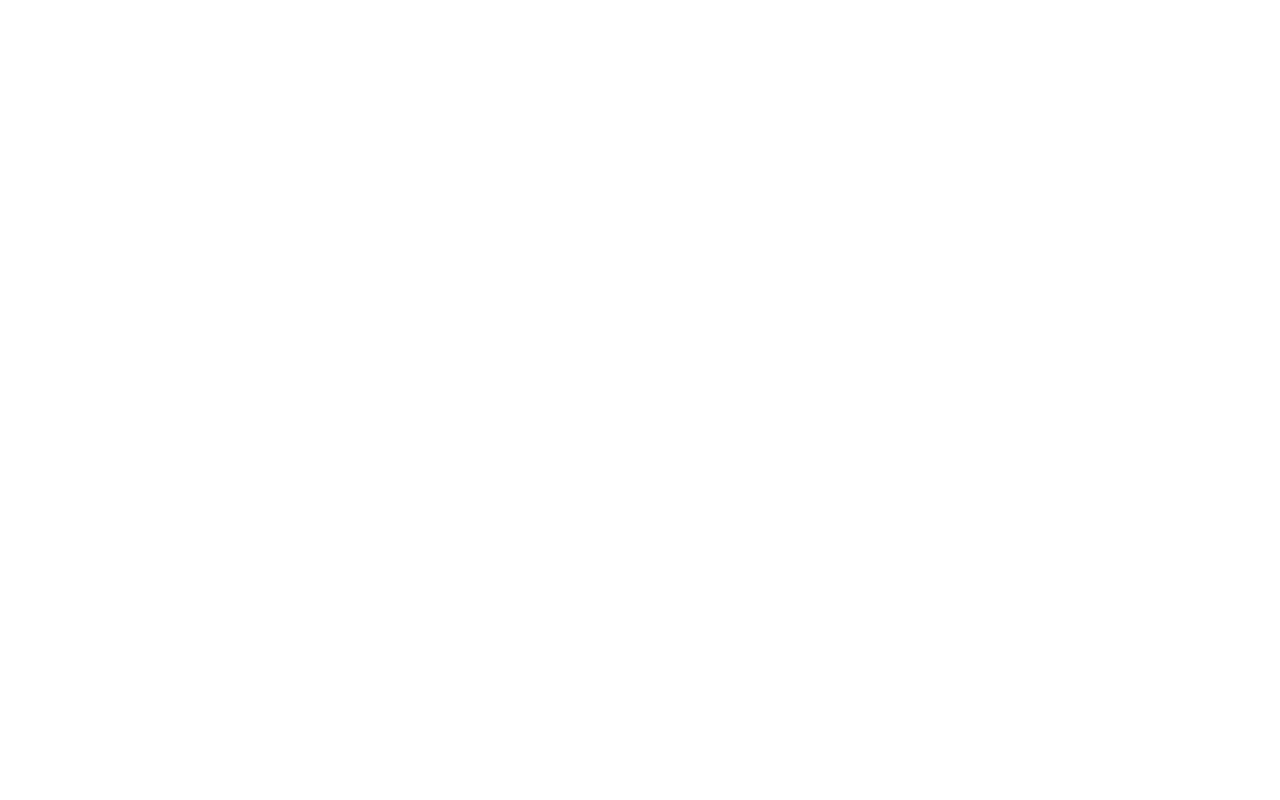
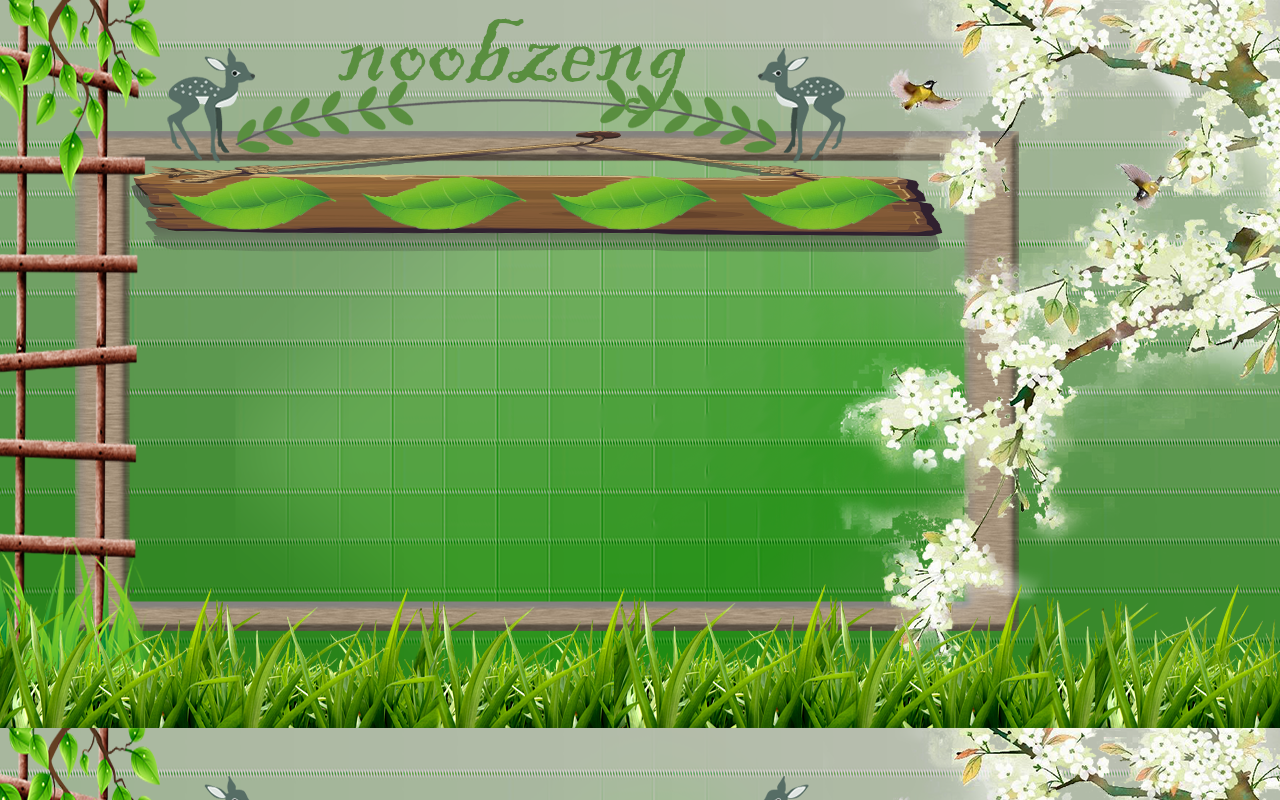
Before and after one commit to NoobZeng/NoobZeng.github.io, a plain HTML site: page index.html in a window 1280 px wide. Drawn offline with Linux system fonts and the light colour scheme.

Commit message:
Update index.html

```diff
--- a/index.html
+++ b/index.html
@@ -6,7 +6,7 @@
 	<!-- <link rel="stylesheet" type="text/css" href="css/style.css"> -->
 	<style type="text/css">
 		body{
-			background-image:url(images/beijing.png);
+			background-image:url(beijing.png);
 		}
 		.logo{
 			width: 347px;
@@ -14,7 +14,7 @@
 			position: relative;
 			left: 330px;
 			top: 10px;
-			background-image: url(images/noobzeng.png);
+			background-image: url(noobzeng.png);
 			cursor: pointer;
 		}
 
@@ -31,7 +31,7 @@
 			width: 200px;
 			height: 135px;
 			background-size: 100% 100%;
-			background-image: url(images/biaoqian.png);
+			background-image: url(biaoqian.png);
 			position: absolute;
 			cursor: pointer;
 		}
@@ -60,7 +60,7 @@
 			width: 210px;
 			height: 145px;
 			background-size: 100% 100%;
-			background-image: url(images/biaoqian.png);
+			background-image: url(biaoqian.png);
 			position: absolute;
 			cursor: pointer;
 		}
```
